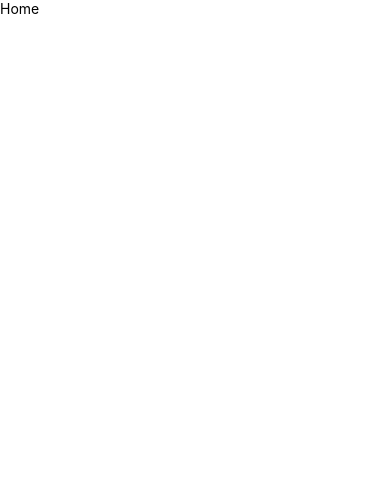
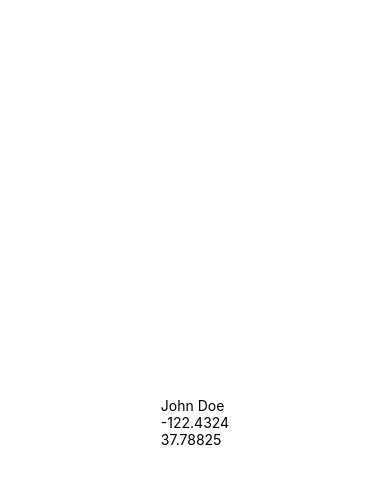
Before and after one commit to alithecoder01/Uber-App, a React Native app: screen / in a window 390 px wide. Shown: the top 484 px of the page. Built offline with nearby package versions, Linux system fonts and the light colour scheme.

Commit message:
add the user store

```diff
--- a/App.tsx
+++ b/App.tsx
@@ -4,10 +4,8 @@ import Home from "./screens/HomeScreen/Home";
 
 const App = () => {
   return (
-    <SafeAreaView>
-      <View>
-        <Home />
-      </View>
+    <SafeAreaView style={{flex:1}}>
+      <Home />
     </SafeAreaView>
   );
 };
--- a/screens/HomeScreen/Home.tsx
+++ b/screens/HomeScreen/Home.tsx
@@ -1,10 +1,24 @@
 import { View, Text } from "react-native";
-import React from "react";
+import React, { useEffect } from "react";
+import { useHomeScreen } from "./useHomeScreen";
+import styles from "./styles";
 
 const Home = () => {
+  const { userName, setUserName, currentLocation, setCurrentLocation } =
+    useHomeScreen();
+
+  useEffect(() => {
+    setUserName("John Doe");
+    setCurrentLocation({
+      latitude: 37.78825,
+      longitude: -122.4324,
+    });
+  }, []);
   return (
-    <View>
-      <Text>Home</Text>
+    <View style={styles.container}>
+      <Text>{userName}</Text>
+      <Text>{currentLocation.longitude}</Text>
+      <Text>{currentLocation.latitude}</Text>
     </View>
   );
 };
--- a/screens/HomeScreen/styles.ts
+++ b/screens/HomeScreen/styles.ts
@@ -1,3 +1,9 @@
 import { ScaledSheet } from "react-native-size-matters";
 
-export default ScaledSheet.create({});
+export default ScaledSheet.create({
+  container: {
+    flex: 1,
+    justifyContent: "center",
+    alignSelf: "center",
+  },
+});
--- /dev/null
+++ b/screens/HomeScreen/useHomeScreen.ts
@@ -0,0 +1,6 @@
+import userStore from "../../store/userStore";
+
+export const useHomeScreen = () => {
+  const {userName,setUserName,currentLocation,setCurrentLocation} = userStore();
+  return {userName,setUserName,currentLocation,setCurrentLocation};
+};
--- /dev/null
+++ b/store/userStore.ts
@@ -0,0 +1,27 @@
+import { create } from "zustand";
+
+interface Location {
+  latitude: number | undefined;
+  longitude: number | undefined;
+}
+
+interface UserStore {
+  userName: string;
+  currentLocation: Location;
+  destination: Location;
+  history: Array<Object>;
+  setUserName: (userName: string) => void;
+  setCurrentLocation: (currentLocation: Location) => void;
+  setDestination: (destination: Location) => void;
+}
+const userStore = create<UserStore>()((set) => ({
+  userName: "",
+  currentLocation: { latitude: undefined, longitude: undefined },
+  destination: { latitude: undefined, longitude: undefined },
+  history: [],
+  setUserName: (userName: string) => set({ userName }),
+  setCurrentLocation: (currentLocation: Location) => set({ currentLocation }),
+  setDestination: (destination: Location) => set({ destination }),
+}));
+
+export default userStore;
```
